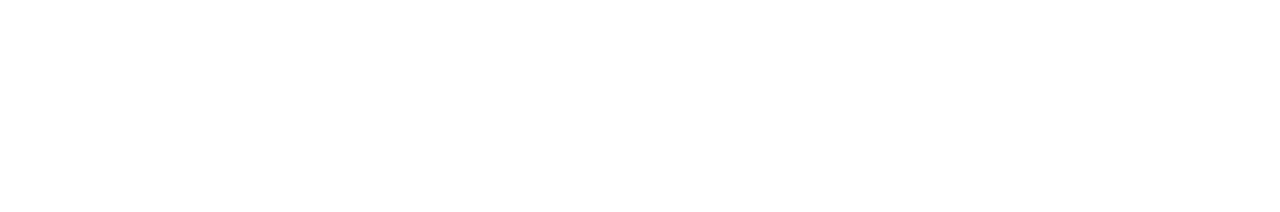
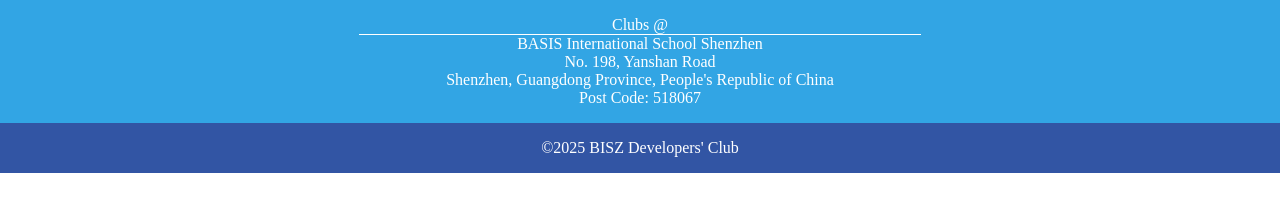
Before and after one commit to richie-rich90454/new-bisz-club-site, a website: page public/index.html in a window 1280 px wide. Drawn offline with Linux system fonts and the light colour scheme.

Commit message:
add footer

```diff
--- a/public/index.html
+++ b/public/index.html
@@ -3,8 +3,27 @@
     <title>BISZ Clubs</title>
     <head>
         <meta charset="UTF-8">
+        <link rel="stylesheet" href="style.css">
     </head>
     <body>
+        <header>
+
+        </header>
+        <main>
+
+        </main>
+        <footer>
+            <div class="footer-component" id="school-footer-part">
+                <p style="border-bottom: .1rem solid #FFF; width: 45%; text-align: center; margin: auto;" class="footer-text-p">Clubs @</p>
+                <p class="footer-text-p">BASIS International School Shenzhen</p>
+                <p class="footer-text-p">No. 198, Yanshan Road</p>
+                <p class="footer-text-p">Shenzhen, Guangdong Province, People's Republic of China</p>
+                <p class="footer-text-p">Post Code: 518067</p>
+            </div>
+            <div class="footer-component" id="devclub-footer-part">
+                <p class="footer-text-p">&copy;2025 BISZ Developers' Club</p>
+            </div>
+        </footer>
         <script src="script.js"></script>
     </body>
 </html>
--- a/public/style.css
+++ b/public/style.css
@@ -0,0 +1,20 @@
+body{
+    margin: 0;
+    padding: 0;
+}
+.footer-component{
+    text-align: center;
+    margin: 0;
+    padding: 1rem;
+    font-size: 1rem;
+    color: #FFF;
+}
+#school-footer-part{
+    background-color: #32A5E4;
+}
+#devclub-footer-part{
+    background-color: #3255A4;
+}
+.footer-text-p{
+    margin: 0;
+}
```
